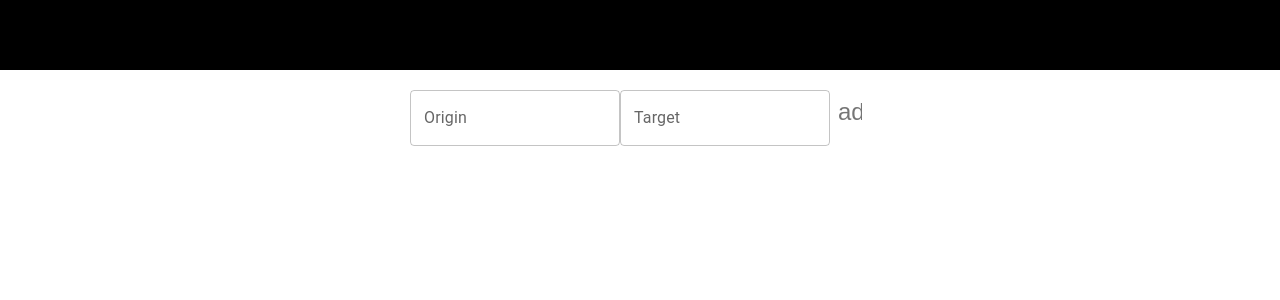
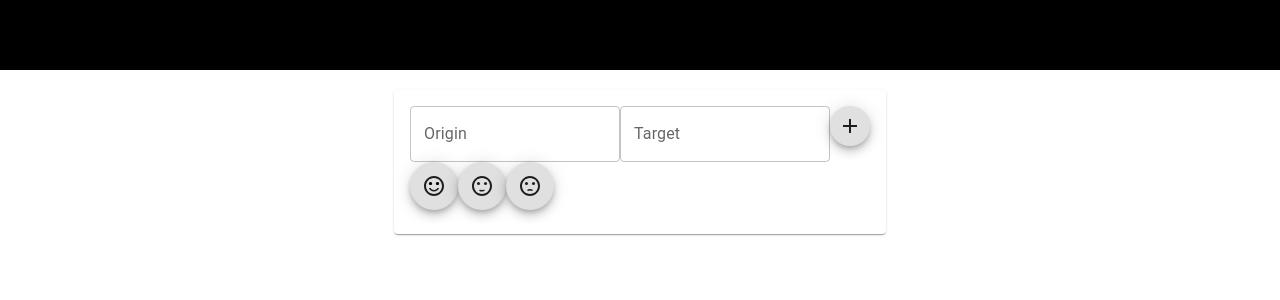
Before and after one commit to maxschemann/indexcard-learning-app, a React (Create React App) app in the folder frontend/: page / in a window 1280 px wide. Shown: the top 300 px of the page. Built offline with nearby package versions, Linux system fonts and the light colour scheme.

Commit message:
added mui Card and buttons to EditIndexCard.tsx

```diff
--- a/frontend/package.json
+++ b/frontend/package.json
@@ -5,6 +5,7 @@
   "dependencies": {
     "@emotion/react": "^11.9.0",
     "@emotion/styled": "^11.8.1",
+    "@mui/icons-material": "^5.8.0",
     "@mui/material": "^5.8.0",
     "@testing-library/jest-dom": "^5.16.4",
     "@testing-library/react": "^13.2.0",
--- a/frontend/src/component/EditIndexCard.tsx
+++ b/frontend/src/component/EditIndexCard.tsx
@@ -1,4 +1,8 @@
-import {Icon, IconButton, TextField} from "@mui/material";
+import {Card, CardContent, Fab, TextField} from "@mui/material";
+import AddIcon from '@mui/icons-material/Add';
+import SentimentSatisfiedAltIcon from '@mui/icons-material/SentimentSatisfiedAlt';
+import SentimentSatisfiedIcon from '@mui/icons-material/SentimentSatisfied';
+import SentimentDissatisfiedIcon from '@mui/icons-material/SentimentDissatisfied';
 import {FormEvent, useState} from "react";
 import {IndexCard} from "../model/IndexCard";
 import {toast} from "react-toastify";
@@ -35,8 +39,10 @@ export default function EditIndexCard({addNewIndexCard}: EditIndexCardProps) {
     }
 
     return <div id={"editIndexCard"}>
-
+        <Card>
+            <CardContent>
                 <form onSubmit={submitIndexCard}>
+                    <div>
                         <TextField label={"Origin"}
                                    variant={"outlined"}
                                    value={term1}
@@ -49,9 +55,18 @@ export default function EditIndexCard({addNewIndexCard}: EditIndexCardProps) {
                                    placeholder={"Enter a translation.."}
                                    multiline
                                    onChange={event => updateTerm(2, event.target.value)}/>
-            <IconButton type={"submit"}>
-                <Icon>add_circle</Icon>
-            </IconButton>
+                        <Fab type={"submit"}
+                            size={"small"}>
+                            <AddIcon/>
+                        </Fab>
+                    </div>
+                    <div>
+                    <Fab size={"medium"}><SentimentSatisfiedAltIcon/></Fab>
+                    <Fab size={"medium"}><SentimentSatisfiedIcon/></Fab>
+                    <Fab size={"medium"}><SentimentDissatisfiedIcon/></Fab>
+                    </div>
                 </form>
+            </CardContent>
+        </Card>
     </div>
 }
```
Also changed, not shown: 1 other file (tests, documents, lock files or other folders). Lines whose indentation alone changed are shown as unchanged.
